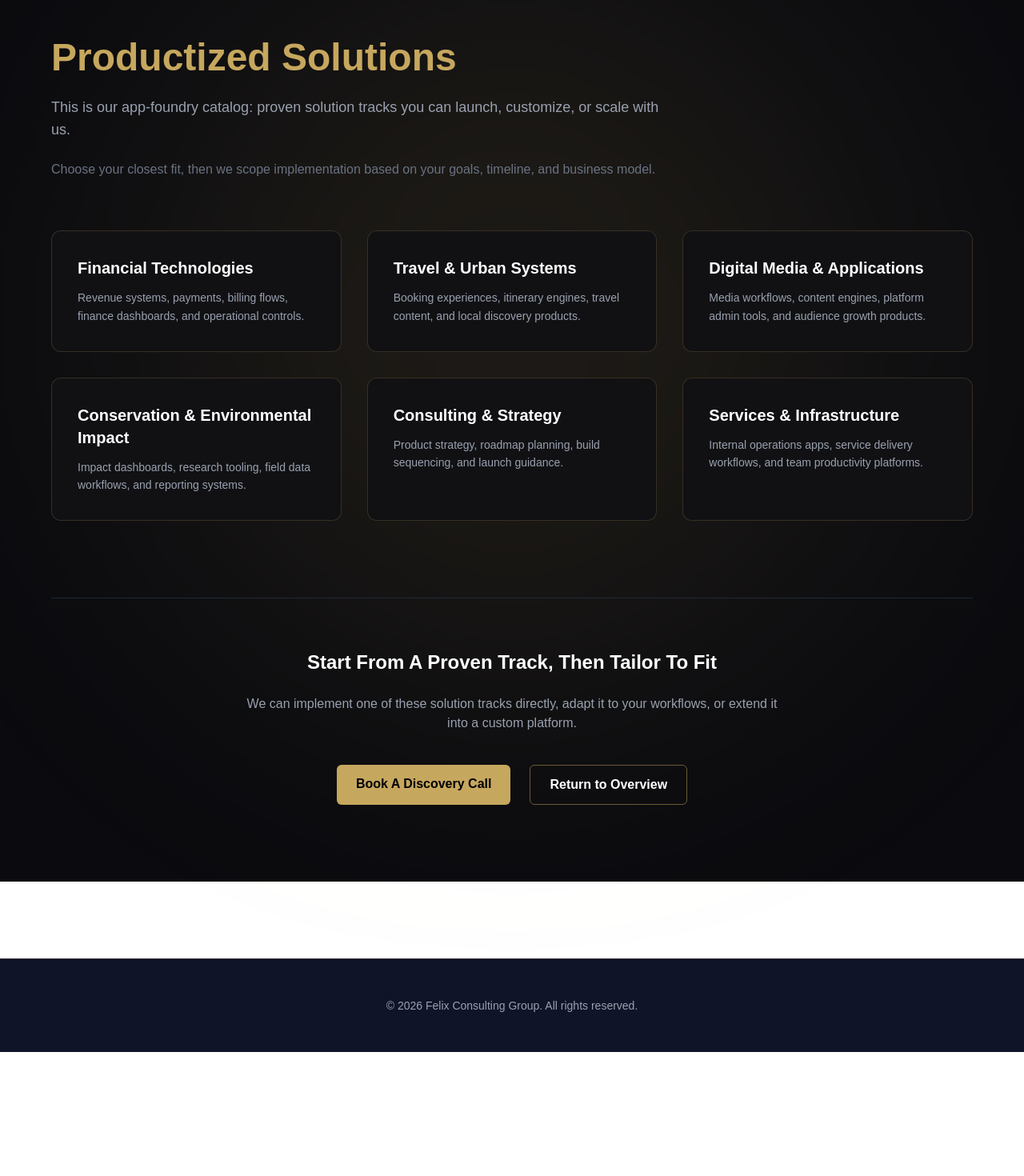
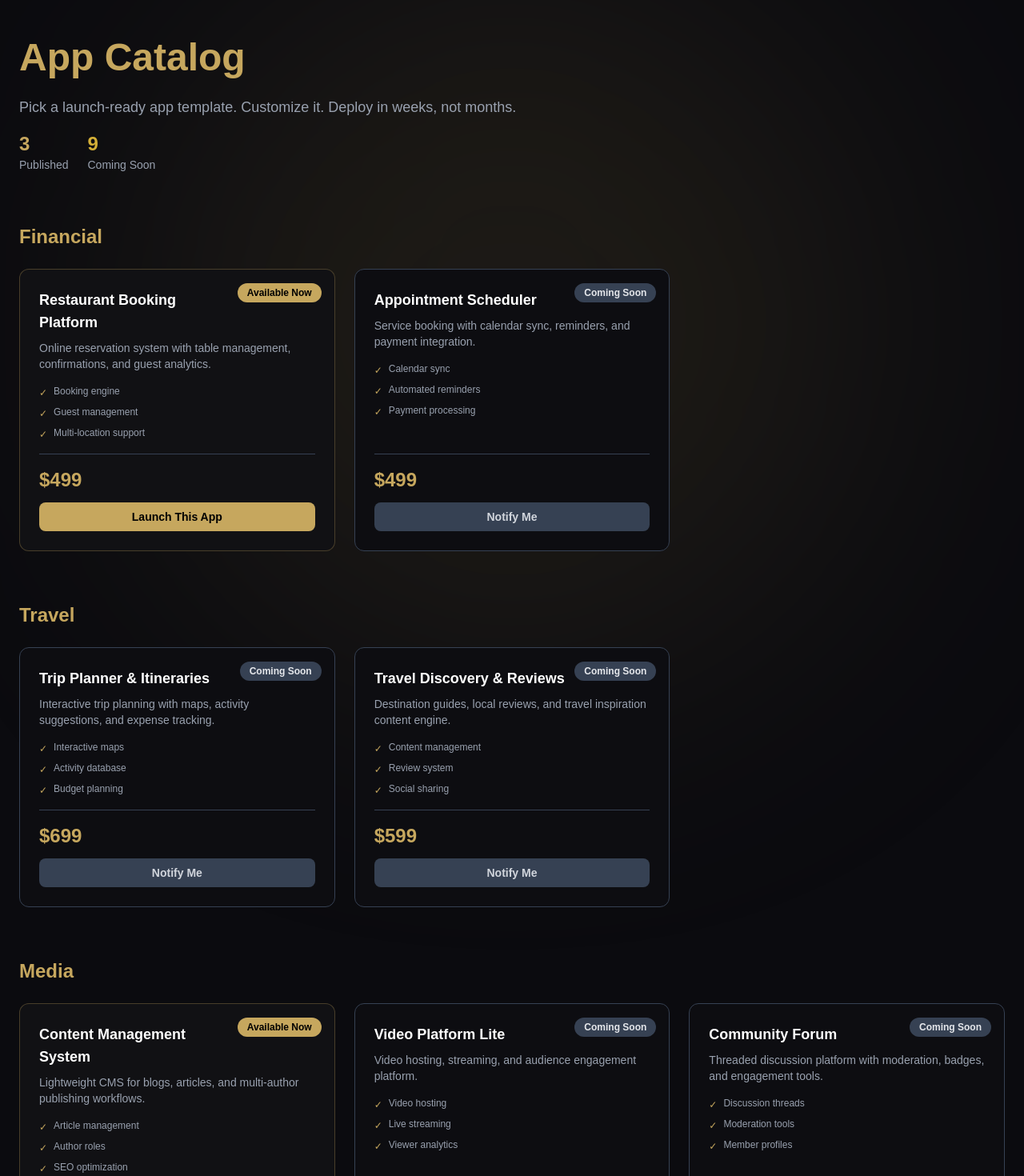
Before and after one commit to felabayomi/felix-consult, a Next.js app: page /ecosystem in a window 1280 px wide. Shown: the part 240-1710 px from the top of the page at 80% size. Before the commit the page ends 1555 px from the top, so only its background shows below. Built offline with nearby package versions, Linux system fonts and the light colour scheme.

Commit message:
Convert Ecosystem page to App Catalog with individual templates

```diff
--- a/app/ecosystem/page.tsx
+++ b/app/ecosystem/page.tsx
@@ -1,6 +1,109 @@
 import Link from "next/link"
 
 export default function EcosystemPage() {
+  const apps = [
+    {
+      name: "Restaurant Booking Platform",
+      category: "Financial",
+      status: "published",
+      price: "$499",
+      description: "Online reservation system with table management, confirmations, and guest analytics.",
+      features: ["Booking engine", "Guest management", "Multi-location support"],
+    },
+    {
+      name: "Appointment Scheduler",
+      category: "Financial",
+      status: "coming-soon",
+      price: "$499",
+      description: "Service booking with calendar sync, reminders, and payment integration.",
+      features: ["Calendar sync", "Automated reminders", "Payment processing"],
+    },
+    {
+      name: "Trip Planner & Itineraries",
+      category: "Travel",
+      status: "coming-soon",
+      price: "$699",
+      description: "Interactive trip planning with maps, activity suggestions, and expense tracking.",
+      features: ["Interactive maps", "Activity database", "Budget planning"],
+    },
+    {
+      name: "Travel Discovery & Reviews",
+      category: "Travel",
+      status: "coming-soon",
+      price: "$599",
+      description: "Destination guides, local reviews, and travel inspiration content engine.",
+      features: ["Content management", "Review system", "Social sharing"],
+    },
+    {
+      name: "Content Management System",
+      category: "Media",
+      status: "published",
+      price: "$399",
+      description: "Lightweight CMS for blogs, articles, and multi-author publishing workflows.",
+      features: ["Article management", "Author roles", "SEO optimization"],
+    },
+    {
+      name: "Video Platform Lite",
+      category: "Media",
+      status: "coming-soon",
+      price: "$799",
+      description: "Video hosting, streaming, and audience engagement platform.",
+      features: ["Video hosting", "Live streaming", "Viewer analytics"],
+    },
+    {
+      name: "Impact Dashboard",
+      category: "Conservation",
+      status: "coming-soon",
+      price: "$699",
+      description: "Environmental data visualization and impact reporting for organizations.",
+      features: ["Data dashboards", "Report generation", "Impact metrics"],
+    },
+    {
+      name: "Field Data Collection",
+      category: "Conservation",
+      status: "coming-soon",
+      price: "$599",
+      description: "Mobile-first form builder for field research and offline data capture.",
+      features: ["Offline capture", "GPS tracking", "Data export"],
+    },
+    {
+      name: "Product Advisory Platform",
+      category: "Consulting",
+      status: "coming-soon",
+      price: "$899",
+      description: "Strategic planning and product development guidance workflow.",
+      features: ["Roadmap planning", "Stakeholder management", "Deployment guides"],
+    },
+    {
+      name: "E-Commerce Store Lite",
+      category: "Services",
+      status: "published",
+      price: "$599",
+      description: "Simple online store with product catalog, cart, and order management.",
+      features: ["Product catalog", "Shopping cart", "Order tracking"],
+    },
+    {
+      name: "SaaS Admin Dashboard",
+      category: "Services",
+      status: "coming-soon",
+      price: "$799",
+      description: "Multi-user admin dashboard for managing users, content, and operations.",
+      features: ["User management", "Analytics", "Bulk operations"],
+    },
+    {
+      name: "Community Forum",
+      category: "Media",
+      status: "coming-soon",
+      price: "$499",
+      description: "Threaded discussion platform with moderation, badges, and engagement tools.",
+      features: ["Discussion threads", "Moderation tools", "Member profiles"],
+    },
+  ];
+
+  const categories = ["Financial", "Travel", "Media", "Conservation", "Consulting", "Services"];
+  const publishedCount = apps.filter((a) => a.status === "published").length;
+  const comingSoonCount = apps.filter((a) => a.status === "coming-soon").length;
+
   return (
     <main className="relative min-h-screen bg-[#0B0B0F] text-white px-6 py-24">
 
@@ -10,130 +113,114 @@ export default function EcosystemPage() {
                       bg-[#C6A75E]/10 blur-[160px]
                       rounded-full pointer-events-none" />
 
-      <div className="relative z-10 max-w-6xl mx-auto">
+      <div className="relative z-10 max-w-7xl mx-auto">
 
         {/* HEADER */}
         <section className="max-w-3xl mb-16">
           <h1 className="text-4xl md:text-5xl font-bold mb-6 text-[#C6A75E]">
-            Productized Solutions
+            App Catalog
           </h1>
 
-          <p className="text-gray-400 text-lg mb-6">
-            This is our app-foundry catalog: proven solution tracks you can launch, customize, or scale with us.
+          <p className="text-gray-400 text-lg mb-4">
+            Pick a launch-ready app template. Customize it. Deploy in weeks, not months.
           </p>
 
-          <p className="text-gray-500">
-            Choose your closest fit, then we scope implementation based on your goals, timeline, and business model.
-          </p>
+          <div className="flex gap-6 text-sm">
+            <div>
+              <p className="text-2xl font-bold text-[#C6A75E]">{publishedCount}</p>
+              <p className="text-gray-400">Published</p>
+            </div>
+            <div>
+              <p className="text-2xl font-bold text-[#D4AF37]">{comingSoonCount}</p>
+              <p className="text-gray-400">Coming Soon</p>
+            </div>
+          </div>
         </section>
 
+        {/* APPS BY CATEGORY */}
+        {categories.map((category) => {
+          const categoryApps = apps.filter((a) => a.category === category);
+          if (categoryApps.length === 0) return null;
 
-        {/* GRID */}
-        <div className="grid md:grid-cols-2 lg:grid-cols-3 gap-8">
+          return (
+            <section key={category} className="mb-16">
+              <h2 className="text-2xl font-bold mb-6 text-[#C6A75E]">{category}</h2>
 
-          <Link
-            href="/financial"
-            className="group p-8 bg-[#111114] rounded-xl border border-[#C6A75E]/20
-                       hover:border-[#C6A75E]/60 hover:bg-[#141418]
-                       transition-all duration-300"
-          >
-            <h3 className="text-xl font-semibold mb-3 group-hover:text-[#C6A75E] transition">
-              Financial Technologies
-            </h3>
-            <p className="text-gray-400 text-sm leading-relaxed">
-              Revenue systems, payments, billing flows, finance dashboards,
-              and operational controls.
-            </p>
-          </Link>
+              <div className="grid md:grid-cols-2 lg:grid-cols-3 gap-6">
+                {categoryApps.map((app, idx) => (
+                  <div
+                    key={idx}
+                    className={`relative p-6 rounded-xl border transition-all duration-300 flex flex-col
+                      ${
+                        app.status === "published"
+                          ? "bg-[#111114] border-[#C6A75E]/30 hover:border-[#C6A75E]/60 hover:bg-[#141418]"
+                          : "bg-[#0D0D11] border-gray-700 hover:border-gray-600"
+                      }`}
+                  >
+                    {/* Status Badge */}
+                    <div className="absolute top-4 right-4">
+                      {app.status === "published" ? (
+                        <span className="inline-block bg-[#C6A75E] text-black text-xs font-semibold px-3 py-1 rounded-full">
+                          Available Now
+                        </span>
+                      ) : (
+                        <span className="inline-block bg-gray-700 text-gray-200 text-xs font-semibold px-3 py-1 rounded-full">
+                          Coming Soon
+                        </span>
+                      )}
+                    </div>
 
-          <Link
-            href="/travel"
-            className="group p-8 bg-[#111114] rounded-xl border border-[#C6A75E]/20
-                       hover:border-[#C6A75E]/60 hover:bg-[#141418]
-                       transition-all duration-300"
-          >
-            <h3 className="text-xl font-semibold mb-3 group-hover:text-[#C6A75E] transition">
-              Travel & Urban Systems
-            </h3>
-            <p className="text-gray-400 text-sm leading-relaxed">
-              Booking experiences, itinerary engines, travel content,
-              and local discovery products.
-            </p>
-          </Link>
+                    {/* Content */}
+                    <div className="flex-1 mb-4">
+                      <h3 className="text-lg font-semibold mb-2 pr-24">{app.name}</h3>
+                      <p className="text-gray-400 text-sm mb-4">{app.description}</p>
 
-          <Link
-            href="/media"
-            className="group p-8 bg-[#111114] rounded-xl border border-[#C6A75E]/20
-                       hover:border-[#C6A75E]/60 hover:bg-[#141418]
-                       transition-all duration-300"
-          >
-            <h3 className="text-xl font-semibold mb-3 group-hover:text-[#C6A75E] transition">
-              Digital Media & Applications
-            </h3>
-            <p className="text-gray-400 text-sm leading-relaxed">
-              Media workflows, content engines, platform admin tools,
-              and audience growth products.
-            </p>
-          </Link>
+                      <div className="space-y-2">
+                        {app.features.map((feature, fIdx) => (
+                          <div key={fIdx} className="text-gray-400 text-xs flex items-start gap-2">
+                            <span className="text-[#C6A75E] mt-0.5">✓</span>
+                            <span>{feature}</span>
+                          </div>
+                        ))}
+                      </div>
+                    </div>
 
-          <Link
-            href="/conservation"
-            className="group p-8 bg-[#111114] rounded-xl border border-[#C6A75E]/20
-                       hover:border-[#C6A75E]/60 hover:bg-[#141418]
-                       transition-all duration-300"
-          >
-            <h3 className="text-xl font-semibold mb-3 group-hover:text-[#C6A75E] transition">
-              Conservation & Environmental Impact
-            </h3>
-            <p className="text-gray-400 text-sm leading-relaxed">
-              Impact dashboards, research tooling, field data workflows,
-              and reporting systems.
-            </p>
-          </Link>
-
-          <Link
-            href="/consulting"
-            className="group p-8 bg-[#111114] rounded-xl border border-[#C6A75E]/20
-                       hover:border-[#C6A75E]/60 hover:bg-[#141418]
-                       transition-all duration-300"
-          >
-            <h3 className="text-xl font-semibold mb-3 group-hover:text-[#C6A75E] transition">
-              Consulting & Strategy
-            </h3>
-            <p className="text-gray-400 text-sm leading-relaxed">
-              Product strategy, roadmap planning, build sequencing,
-              and launch guidance.
-            </p>
-          </Link>
-
-          <Link
-            href="/services"
-            className="group p-8 bg-[#111114] rounded-xl border border-[#C6A75E]/20
-                       hover:border-[#C6A75E]/60 hover:bg-[#141418]
-                       transition-all duration-300"
-          >
-            <h3 className="text-xl font-semibold mb-3 group-hover:text-[#C6A75E] transition">
-              Services & Infrastructure
-            </h3>
-            <p className="text-gray-400 text-sm leading-relaxed">
-              Internal operations apps, service delivery workflows,
-              and team productivity platforms.
-            </p>
-          </Link>
-
-        </div>
-
+                    {/* Price & CTA */}
+                    <div className="border-t border-gray-700 pt-4">
+                      <p className="text-2xl font-bold text-[#C6A75E] mb-3">{app.price}</p>
+                      {app.status === "published" ? (
+                        <Link
+                          href="/contact"
+                          className="block text-center bg-[#C6A75E] text-black py-2 px-4 rounded-lg font-semibold hover:bg-[#D4B56F] transition text-sm"
+                        >
+                          Launch This App
+                        </Link>
+                      ) : (
+                        <button
+                          className="w-full bg-gray-700 text-gray-300 py-2 px-4 rounded-lg font-semibold cursor-not-allowed text-sm"
+                          disabled
+                        >
+                          Notify Me
+                        </button>
+                      )}
+                    </div>
+                  </div>
+                ))}
+              </div>
+            </section>
+          );
+        })}
 
         {/* BOTTOM CTA BLOCK */}
         <section className="mt-24 text-center border-t border-gray-800 pt-16">
 
           <h2 className="text-2xl font-semibold mb-6">
-            Start From A Proven Track, Then Tailor To Fit
+            Don&apos;t See Your App? Start Custom.
           </h2>
 
           <p className="text-gray-400 max-w-2xl mx-auto mb-10">
-            We can implement one of these solution tracks directly,
-            adapt it to your workflows, or extend it into a custom platform.
+            Every catalog app can be adapted to your exact workflows.
+            Or we can build a purpose-built platform from scratch.
           </p>
 
           <div className="flex flex-col sm:flex-row justify-center gap-6">
@@ -145,10 +232,10 @@ export default function EcosystemPage() {
             </Link>
 
             <Link
-              href="/"
+              href="/services"
               className="border border-[#C6A75E]/50 px-6 py-3 rounded-md font-semibold hover:border-[#C6A75E] hover:text-[#C6A75E] transition"
             >
-              Return to Overview
+              View Pricing
             </Link>
           </div>
 
```
